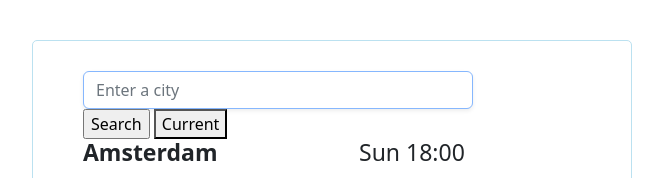
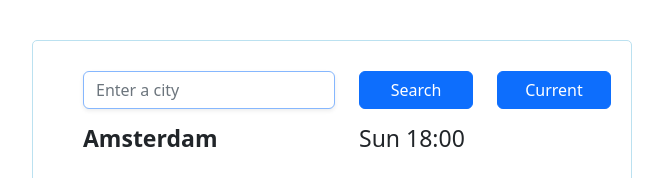
Before and after one commit to AudeMa/WeatherApp, a plain HTML site: page index.html in a window 1280 px wide. Shown: the top 178 px of the page, without its empty margins (308-971 px from the left). Drawn offline with nearby package versions, Linux system fonts and the light colour scheme; a web font is replaced by a local one.

Commit message:
search engine

```diff
--- a/index.html
+++ b/index.html
@@ -28,9 +28,10 @@
   </head>
   <body>
     <div class="container"></div>
+
+    <form id="search-form" class="mb-3">
        <div class="row">
-      <div class="col-9">
-        <form id="search-form">
+      <div class="col-6">
       <input
         type="search"
         class="form-control shadow-sm"
@@ -38,8 +39,13 @@
         placeholder="Enter a city"
         id="search-input"
       />
-          <input type="submit" value="Search" />
-          <button id="current-location">Current</button>
+      </div>
+      <div class="col-3">
+      <input type="submit" value="Search" class="btn btn-primary w-100"/>
+     </div>
+     <div class="col-3">
+      <button id="current-location" class="btn btn-primary w-100">Current</button>
+    </div>
     </form>
   </div>
 </div>
```
Lines whose indentation alone changed are shown as unchanged.
